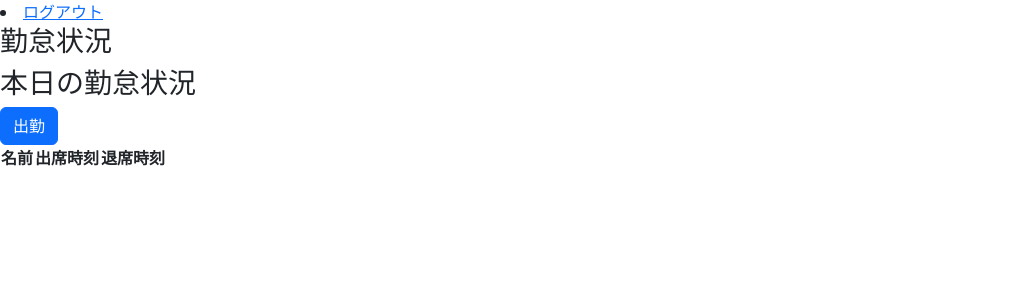
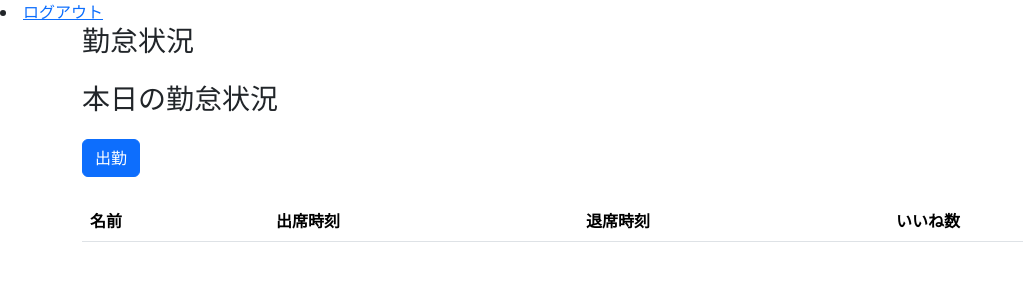
Before and after one commit to myhearisranch/jobs, a Rails app: page /jobs in a window 1280 px wide. Shown: the top 300 px of the page, without its empty margins (0-1023 px from the left). Run offline with Rails 7, Linux system fonts and the light colour scheme; a user stored in the database is signed in; data that the repository does not hold is empty; style sheets or scripts are compiled from the project's sources; some libraries are stand-ins or nearby versions.

Commit message:
勤怠状況ページ デザイン修正

```diff
--- a/app/views/jobs/index.html.erb
+++ b/app/views/jobs/index.html.erb
@@ -1,5 +1,8 @@
-<h3>勤怠状況</h3>
-<h3>本日の勤怠状況</h3>
+<div class="container">
+  <div class="row">
+    <div class="col-12">
+      <h3 class="mb-4">勤怠状況</h3>
+      <h3 class="mb-4">本日の勤怠状況</h3>
 
       <%= form_with model: @attendance , url:'/jobs' ,  local:true do |f| %>
         <% if (!@is_clocked_in && !@is_clocked_out) %>
@@ -11,19 +14,20 @@
         <% end %>
       <% end %>
 
-<table>
+      <table class="table table-striped mt-4">
         <thead>
           <tr>
             <th>名前</th>
             <th>出席時刻</th>
             <th>退席時刻</th>
+            <th>いいね数</th>
           </tr>
         </thead>
         <% @attendances.each do |attendance| %>
           <tbody>
             <tr>
               <td>
-             <%=  link_to user_path(attendance.user.id) do %>
+                <%= link_to user_path(attendance.user.id) do %>
                   <%= attendance.user.name %>
                 <% end %>
               </td>
@@ -37,22 +41,23 @@
                   N/A
                 <% end %>
               </td>
+              <td>
                 <% if attendance.favorited_by?(current_user) %>
-              <td>
                   <%= link_to job_favorites_path(attendance.id), method: :delete do %>
-                     <i class="fa fa-heart text-red" aria-hidden="true" style="color: red;"></i>
+                    <i class="fa fa-heart text-danger" aria-hidden="true"></i>
                     <%= attendance.favorites.count %>
                   <% end %>
-              </td>
                 <% else %>
-              <td>
                   <%= link_to job_favorites_path(attendance.id), method: :post do %>
-                     <i class="fa fa-heart text-blue" aria-hidden="true" style="color: blue;"></i>
+                    <i class="fa fa-heart text-primary" aria-hidden="true"></i>
                     <%= attendance.favorites.count %>
                   <% end %>
+                <% end %>
               </td>
-              <% end %>
             </tr>
           </tbody>
         <% end %>
       </table>
+    </div>
+  </div>
+</div>
```
Lines whose indentation alone changed are shown as unchanged.
